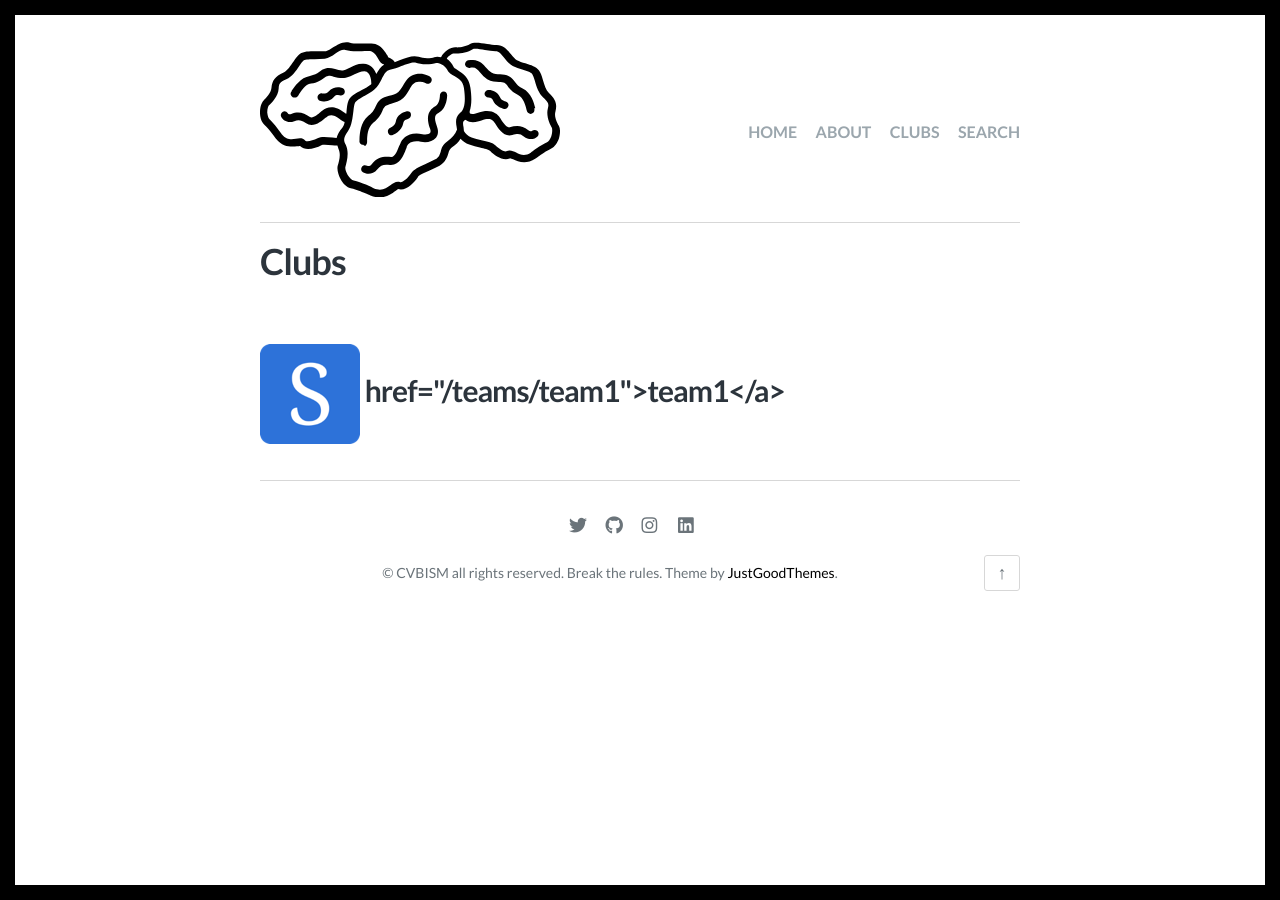
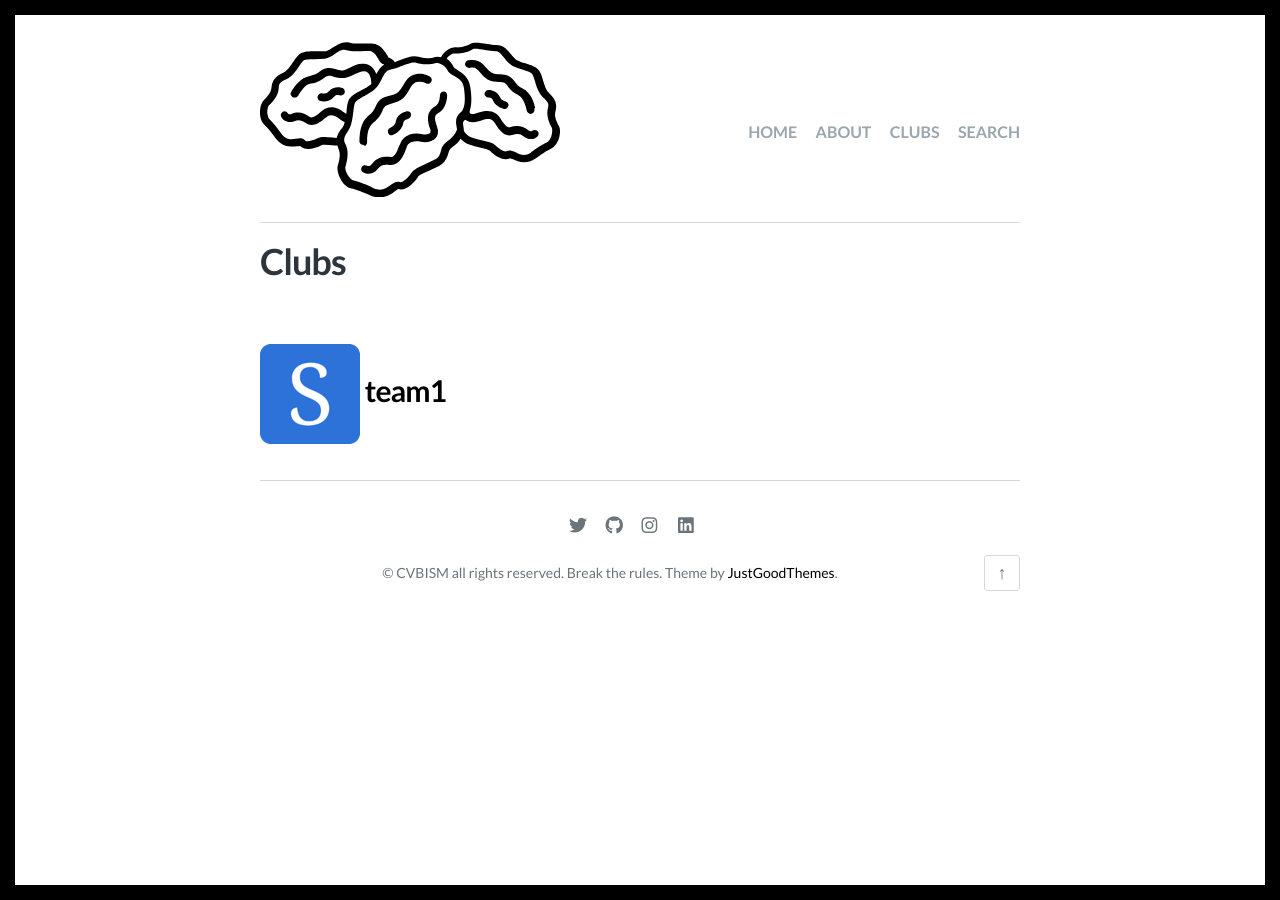
Before and after one commit to cvbism/Scriptor-Jekyll-Theme, a Jekyll site: the page built from clubs.md, in a window 1280 px wide. Built offline with Jekyll 4.4.1, drawn with Linux system fonts in a browser that asks for light colours; some web fonts are replaced; comment, search, counter and statistics services are not loaded.

Commit message:
Update clubs.md

```diff
--- a/clubs.md
+++ b/clubs.md
@@ -4,6 +4,7 @@
 ---
 {% for team in site.teams %}
   <div class="team">
-  <h2><img src="{{team.feature_image}}"> href="{{ team.url }}">{{ team.title }}</a></h2>
+  <h2><a href="{{ team.url }}"> <img src="{{team.feature_image}}"> {{ team.title }}</a>
+  </h2>
   </div>
 {% endfor %}
```
